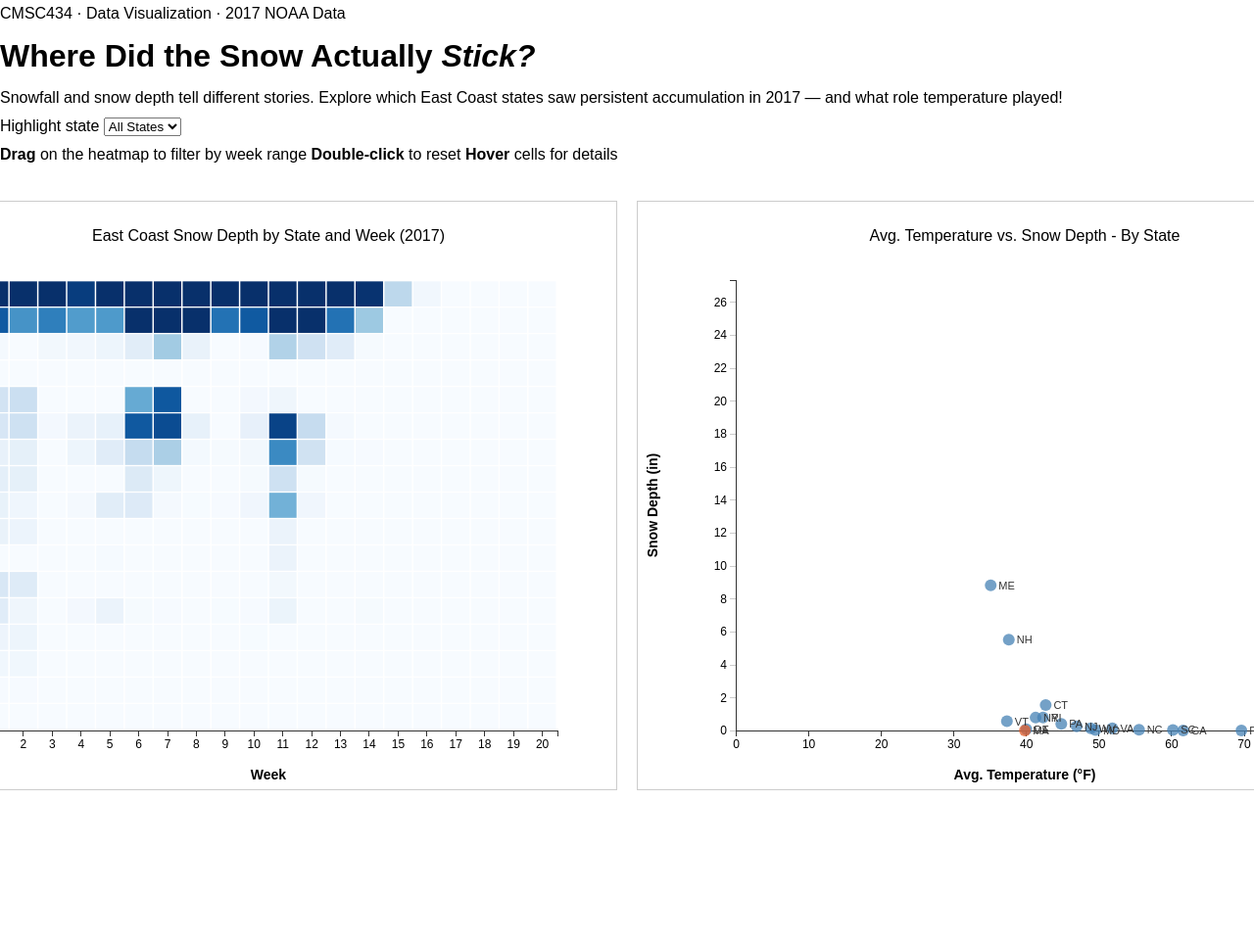
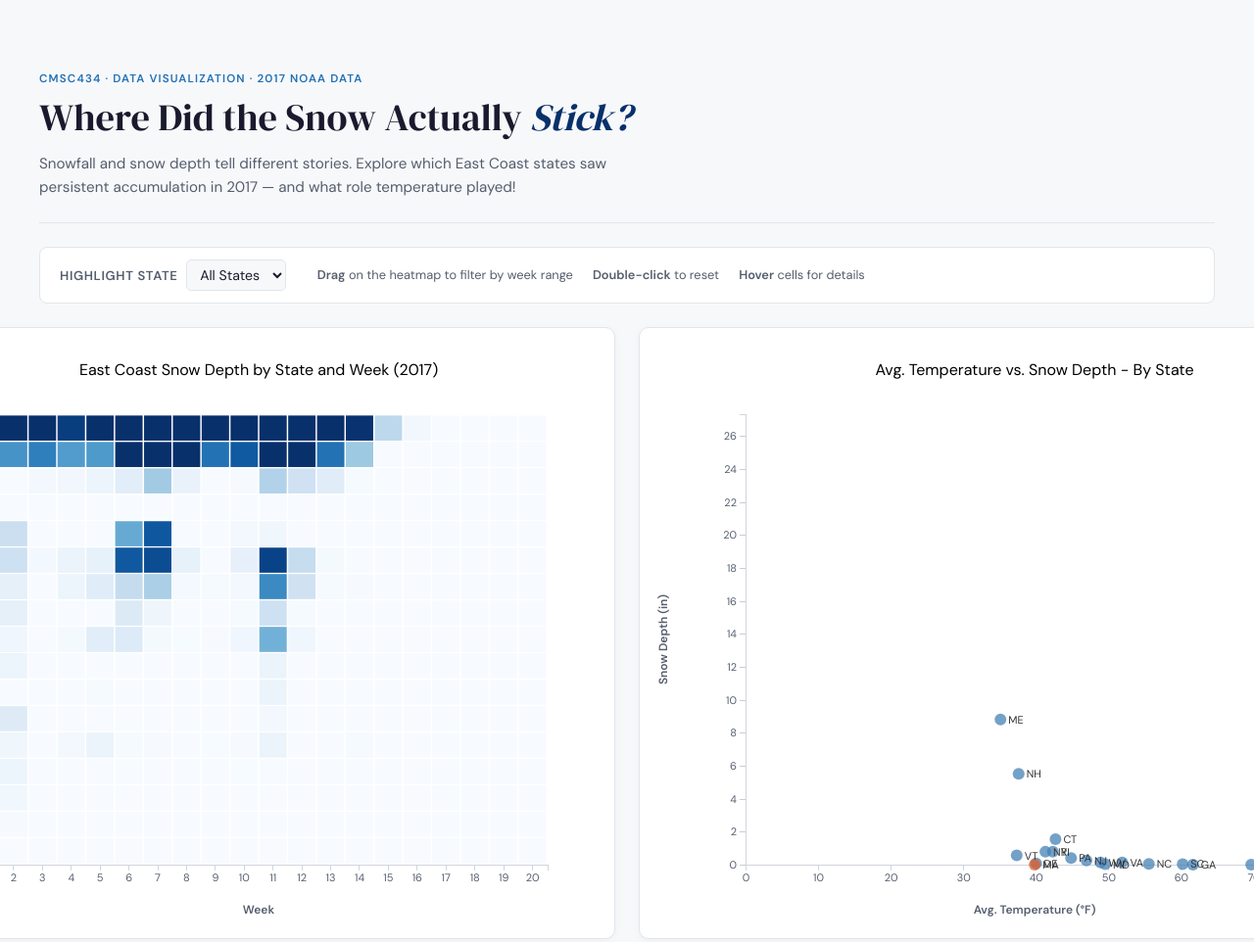
Before and after one commit to sethj007/cmsc471-a1, a plain HTML site: page index.html in a window 1280 px wide. Shown: the top 962 px of the page at 98% size. Before the commit the page ends 849 px from the top, so only its background shows below. Drawn offline with nearby package versions, Linux system fonts and the light colour scheme.

Commit message:
artistic in this shi

```diff
--- a/css/styles.css
+++ b/css/styles.css
@@ -1,26 +1,42 @@
 /* Reset default styles */
-* {
-    font-family: Arial, sans-serif;
-    margin: 0px auto;
-    line-height: 1.8;
+*, *::before, *::after {
+    box-sizing: border-box;
+    margin: 0;
+    padding: 0;
+}
+
+body {
+    background: #f7f8fa;
+    font-family: 'DM Sans', Arial, sans-serif;
+    color: #1a1a2e;
+    line-height: 1.6;
 }
 
 /* Container styling for layout */
-.container {
-    max-width: 1400px;
-    margin: 2rem auto;
-    font-family: Arial, sans-serif;
+/* changed to page-wrapper, using my own container */
+.page-wrapper {
+    max-width: 1600px;
+    margin: 0 auto;
+    padding: 2rem 2.5rem 4rem;
 }
 
 #vis-container {
     display: flex;
+    gap: 1.5rem;
     justify-content: center;
-    gap: 20px;
+    align-items: flex-start;
 }
 
 #heatmap svg, #scplot svg {
-    margin: 2rem 0;
-    border: 1px solid #ccc;
+    margin: 0;
+}
+
+.chart-card {
+    background: #ffffff;
+    border: 1px solid #e2e6ea;
+    border-radius: 10px;
+    padding: 0.5rem;
+    box-shadow: 0 2px 8px rgba(0,0,0,0.04);
 }
 
 .y-axis .tick line {
@@ -31,29 +47,35 @@
 .y-axis path,
 .x-axis line,
 .y-axis line {
-    stroke: #333;
+    stroke: #d0d5dd;
     shape-rendering: crispEdges;
 }
 
 .x-axis text,
 .y-axis text {
-    font-size: 12px;
-    font-family: Arial, sans-serif;
+    font-size: 11px;
+    font-family: 'DM Sans', Arial, sans-serif;
+    fill: #555e6e;
 }
 
 .axis-label {
-    font-size: 14px;
-    font-weight: bold;
+    font-size: 12px;
+    font-weight: 600;
+    font-family: 'DM Sans', Arial, sans-serif;
+    fill: #555e6e;
 }
 
 #tooltip {
     position: absolute;
-    padding: 10px;
-    background: white;
-    border: 1px solid #ddd;
-    border-radius: 4px;
+    padding: 10px 13px;
+    background: #ffffff;
+    border: 1px solid #e2e6ea;
+    border-radius: 7px;
     pointer-events: none;
     font-size: 12px;
+    font-family: 'DM Sans', Arial, sans-serif;
+    line-height: 1.7;
+    box-shadow: 0 4px 16px rgba(0,0,0,0.10);
 }
 
 .brush .selection {
@@ -62,3 +84,87 @@
     stroke: steelblue;
     stroke-width: 1px;
 }
+
+select {
+    font-family: 'DM Sans', Arial, sans-serif;
+    font-size: 0.88rem;
+    padding: 0.3rem 0.6rem;
+    border: 1px solid #e2e6ea;
+    border-radius: 5px;
+    background: #f7f8fa;
+    color: #1a1a2e;
+    cursor: pointer;
+}
+
+/* header styles */
+header {
+    padding: 2.5rem 0 1.5rem;
+    border-bottom: 1px solid #e2e6ea;
+    margin-bottom: 1.5rem;
+}
+
+.overline {
+    font-size: 0.72rem;
+    font-weight: 600;
+    letter-spacing: 0.1em;
+    text-transform: uppercase;
+    color: #2171b5;
+    margin-bottom: 0.5rem;
+}
+
+h1 {
+    font-family: 'DM Serif Display', Georgia, serif;
+    font-size: 2.4rem;
+    line-height: 1.15;
+    margin-bottom: 0.75rem;
+    font-weight: 400;
+}
+
+h1 em {
+    color: #08306b;
+    font-style: italic;
+}
+
+.subtitle {
+    font-size: 0.95rem;
+    color: #555e6e;
+    max-width: 640px;
+}
+
+/* control bar styles... */
+.controls-bar {
+    display: flex;
+    align-items: center;
+    gap: 2rem;
+    padding: 0.75rem 1.25rem;
+    background: #ffffff;
+    border: 1px solid #e2e6ea;
+    border-radius: 8px;
+    margin-bottom: 1.5rem;
+    flex-wrap: wrap;
+}
+
+.control-group {
+    display: flex;
+    align-items: center;
+    gap: 0.5rem;
+}
+
+.control-group label {
+    font-size: 0.82rem;
+    font-weight: 600;
+    color: #555e6e;
+    text-transform: uppercase;
+    letter-spacing: 0.05em;
+}
+
+.instructions {
+    display: flex;
+    gap: 1.25rem;
+    flex-wrap: wrap;
+}
+
+.instruction-item {
+    font-size: 0.8rem;
+    color: #555e6e;
+}
--- a/index.html
+++ b/index.html
@@ -31,8 +31,8 @@
         </div>
         <!-- container for two svgs -->
         <div id="vis-container">
-            <div id="heatmap"></div>
-            <div id="scplot"></div>
+            <div class="chart-card"><div id="heatmap"></div></div>
+            <div class="chart-card"><div id="scplot"></div></div>
         </div>
     </div>
     <!-- tooltips -->
```
Also changed, not shown: 1 other file.
